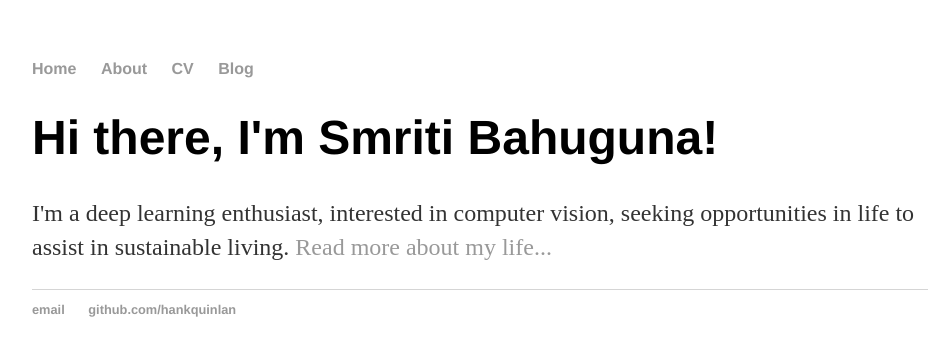
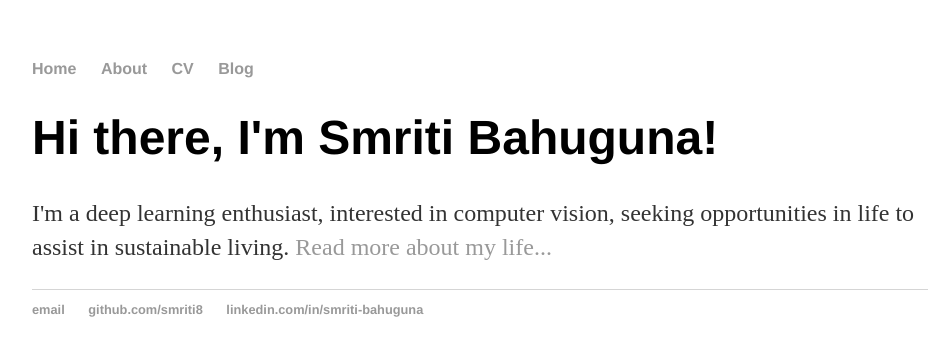
Before and after one commit to smriti8/smriti8.github.io, a Jekyll site: the page built from index.html, in a window 1280 px wide. Shown: the top 356 px of the page, without its empty margins (160-1104 px from the left). Built offline with Jekyll 4.4.1, drawn with Linux system fonts in a browser that asks for light colours.

Commit message:
Update default.html

```diff
--- a/_layouts/default.html
+++ b/_layouts/default.html
@@ -21,8 +21,9 @@
 			</div><!-- /.container -->
 			<footer>
 	    		<ul>
-	        		<li><a href="mailto:hankquinlanhub@gmail.com">email</a></li>
-	        		<li><a href="https://github.com/hankquinlan">github.com/hankquinlan</a></li>
+	        		<li><a href="mailto:bahugunasmriti8@gmail.com">email</a></li>
+	        		<li><a href="https://github.com/smriti8">github.com/smriti8</a></li>
+				<li><a href="https://linkedin.com/in/smriti-bahuguna">linkedin.com/in/smriti-bahuguna</a></li>
 				</ul>
 			</footer>
 		</body>
```
